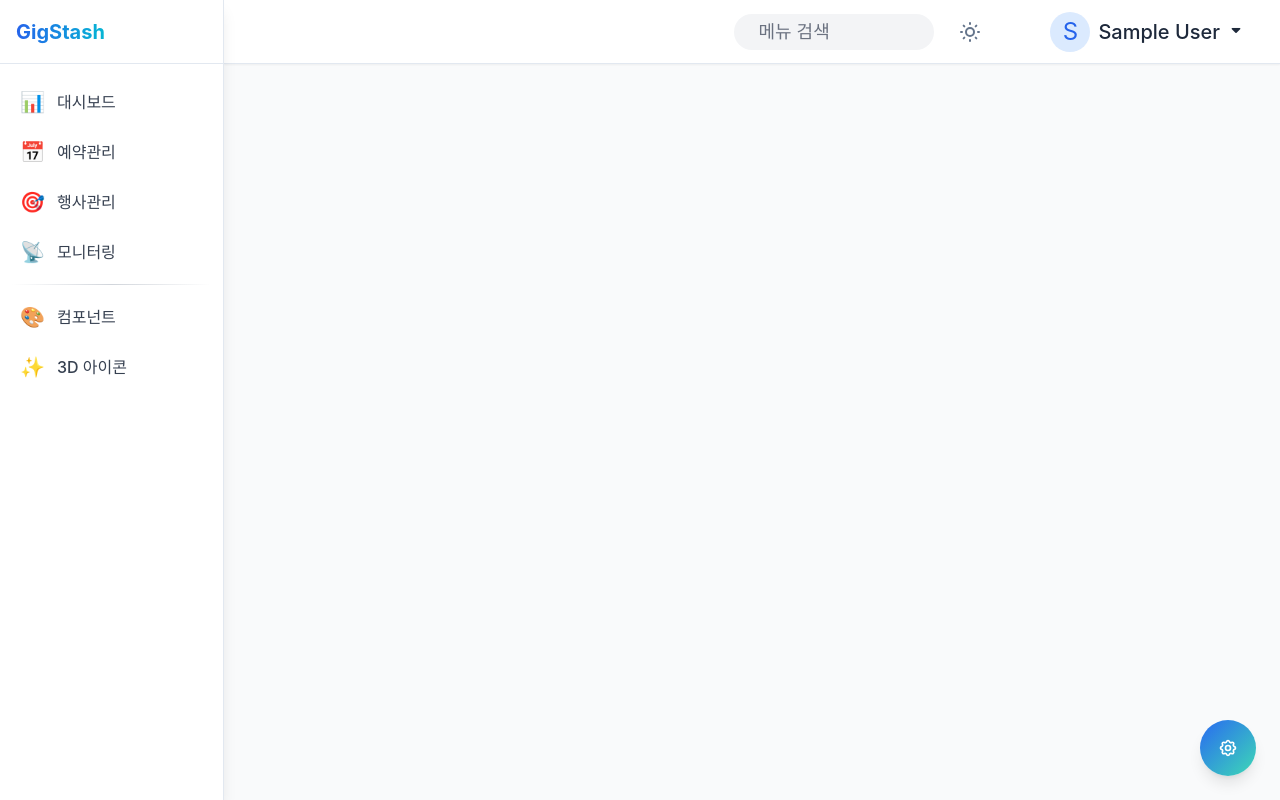
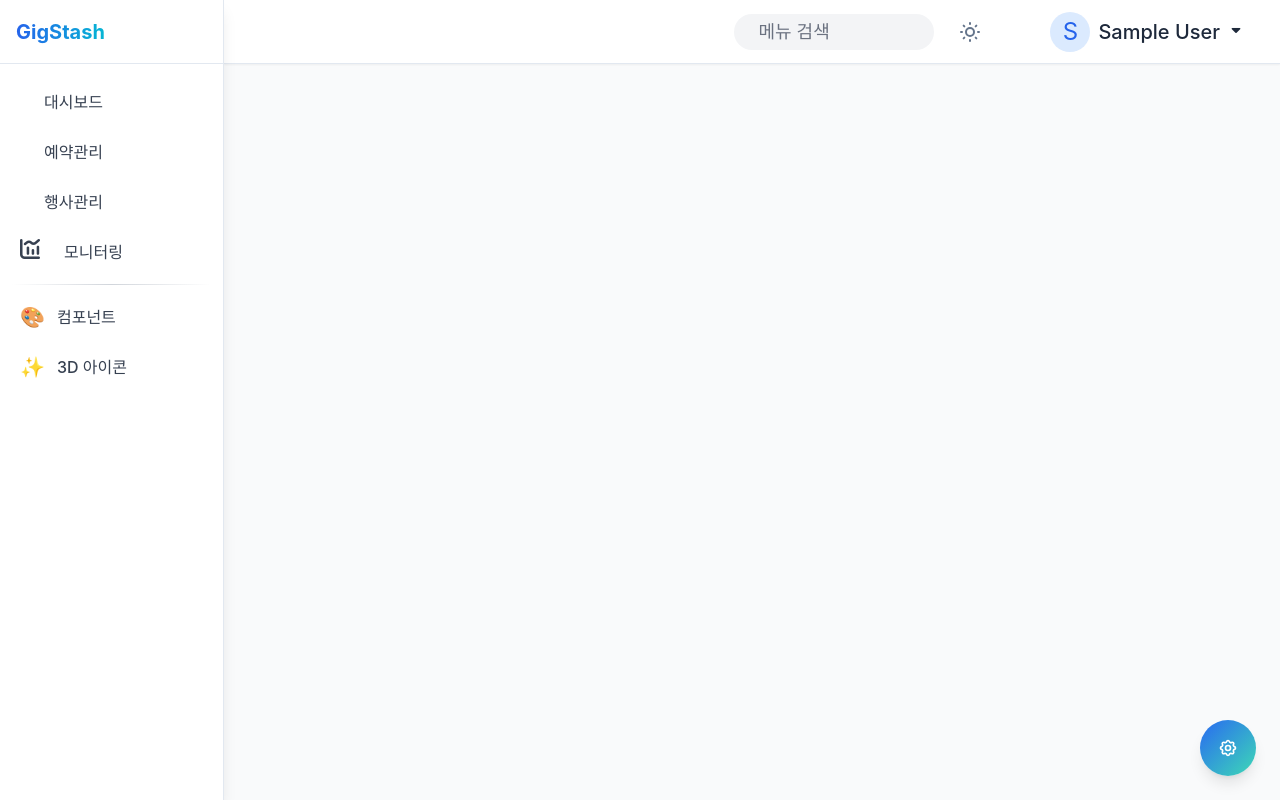
Before and after one commit to uixhyeon/GigStash, a Vue app: page /admin in a window 1280 px wide. Built offline with nearby package versions, Linux system fonts and the light colour scheme; sample sign-in values are in the browser's storage.

Commit message:
아이콘 확인필요

```diff
--- a/src/layouts/AdminLayout.vue
+++ b/src/layouts/AdminLayout.vue
@@ -50,7 +50,8 @@
           ]"
           active-class="!bg-gradient-to-r !from-blue-600 !to-cyan-500 dark:!from-cyan-500 dark:!to-blue-600 !text-white !shadow-lg !shadow-blue-500/50 dark:!shadow-cyan-500/30"
         >
-          <span class="text-xl flex-shrink-0">{{ item.icon }}</span>
+          <span class="text-xl flex-shrink-0"> <i :class="[item.icon, `mr-3`]"></i></span>
+          <!-- {{ item.icon }} -->
           <transition name="fade">
             <span v-if="!isSidebarCollapsed" class="flex-1">{{ item.label }}</span>
           </transition>
@@ -214,12 +215,11 @@ const isMobileMenuOpen = ref(false)
 const isProfileMenuOpen = ref(false)
 
 const menuItems = [
-  { path: '/admin/adminMain', icon: '📊', label: '대시보드' },
-  { path: '/admin/reservations', icon: '📅', label: '예약관리' },
-  { path: '/admin/event-management', icon: '🎯', label: '행사관리' },
-  { path: '/admin/monitoring', icon: '📡', label: '모니터링' },
+  { path: '/admin/adminMain', icon: 'fi fi-rr-dashboard-panel', label: '대시보드' },
+  { path: '/admin/reservations', icon: 'fi fi-sr-list-check', label: '예약관리' },
+  { path: '/admin/event-management', icon: 'fi fi-rr-calendar-check', label: '행사관리' },
+  { path: '/admin/monitoring', icon: 'fi fi-br-chart-histogram ', label: '모니터링' },
 ]
-
 const secondaryMenuItems = [
   { path: '/admin/demo', icon: '🎨', label: '컴포넌트' },
   { path: '/admin/icon-demo', icon: '✨', label: '3D 아이콘' },
```
